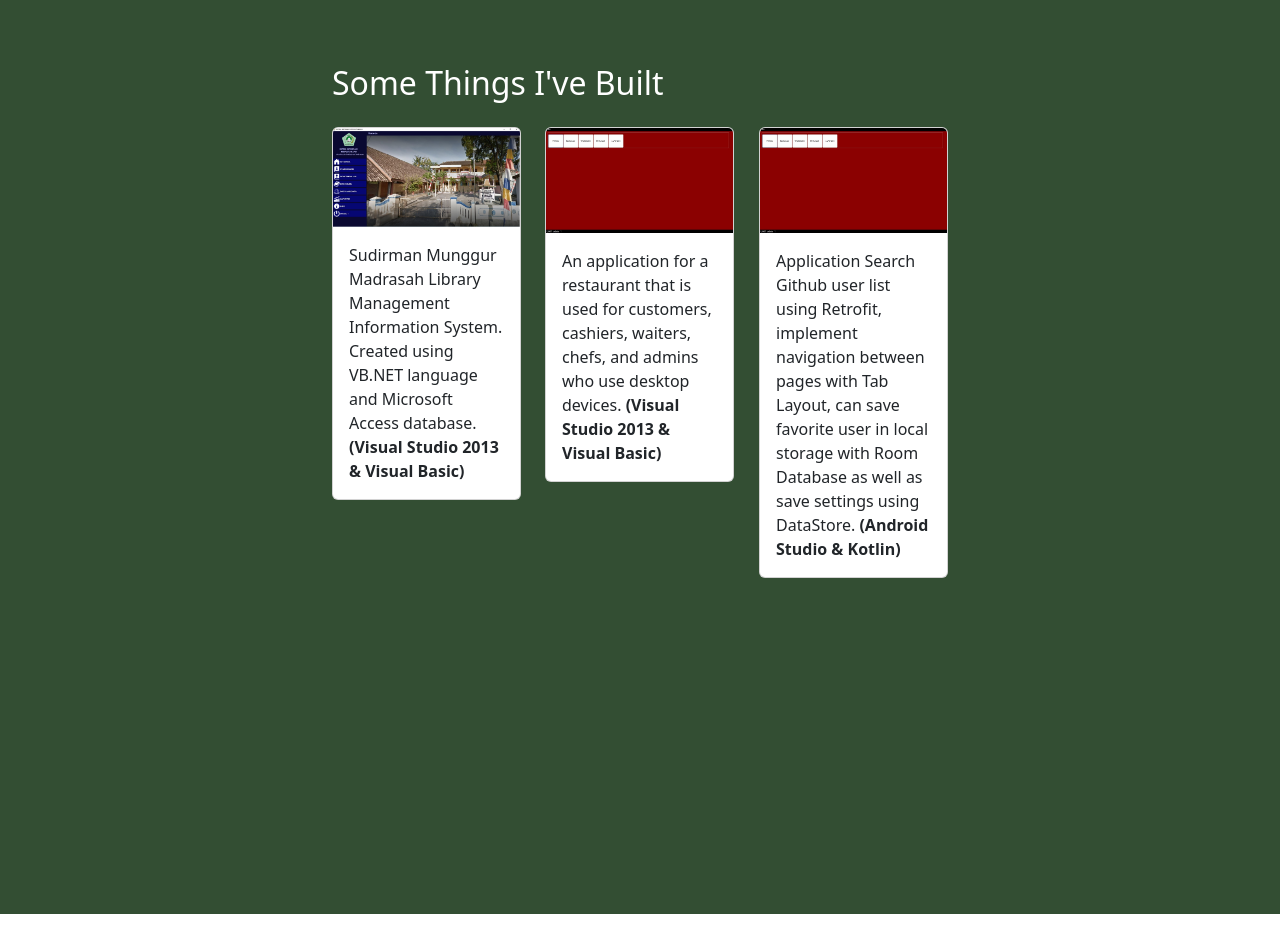
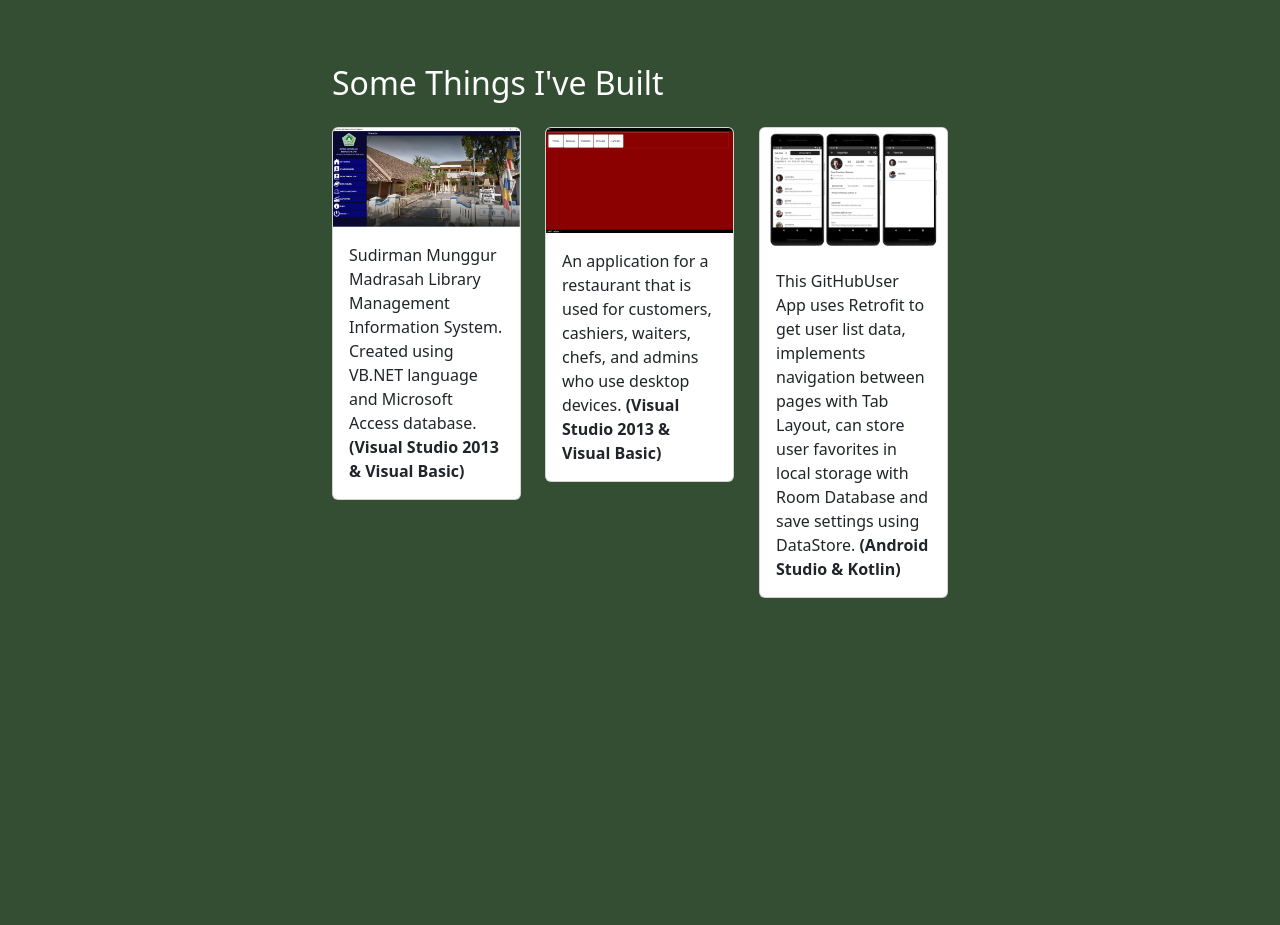
Before and after one commit to tiochoirul/tiochoirul.github.io, a plain HTML site: page index.html in a window 1280 px wide. Shown: the part 2060-2985 px from the top of the page. Drawn offline with nearby package versions, Linux system fonts and the light colour scheme.

Commit message:
GitHubUserApp

```diff
--- a/index.html
+++ b/index.html
@@ -127,9 +127,9 @@
 
           <div class="col-md-4 mb-3">
             <div class="card" data-aos="flip-right" data-aos-delay="50">
-              <a href="img/Projects/2.jpg" target="_blank"><img src="img/Projects/2.jpg" class="card-img-top" alt="Resto Apps" /></a>
+              <a href="https://github.com/tiochoirul/githubsearch-app" target="_blank"><img src="img/Projects/githubuserapp.jpg" class="card-img-top" alt="Resto Apps" /></a>
               <div class="card-body">
-                <p class="card-text">Application Search Github user list using Retrofit, implement navigation between pages with Tab Layout, can save favorite user in local storage with Room Database as well as save settings using DataStore. <b>(Android Studio & Kotlin)</b> </p>
+                <p class="card-text">This GitHubUser App uses Retrofit to get user list data, implements navigation between pages with Tab Layout, can store user favorites in local storage with Room Database and save settings using DataStore. <b>(Android Studio & Kotlin)</b> </p>
               </div>
             </div>
           </div>
```
Also changed, not shown: img/Projects/3.jpg (deleted), img/Projects/githubuserapp.jpg (added).
